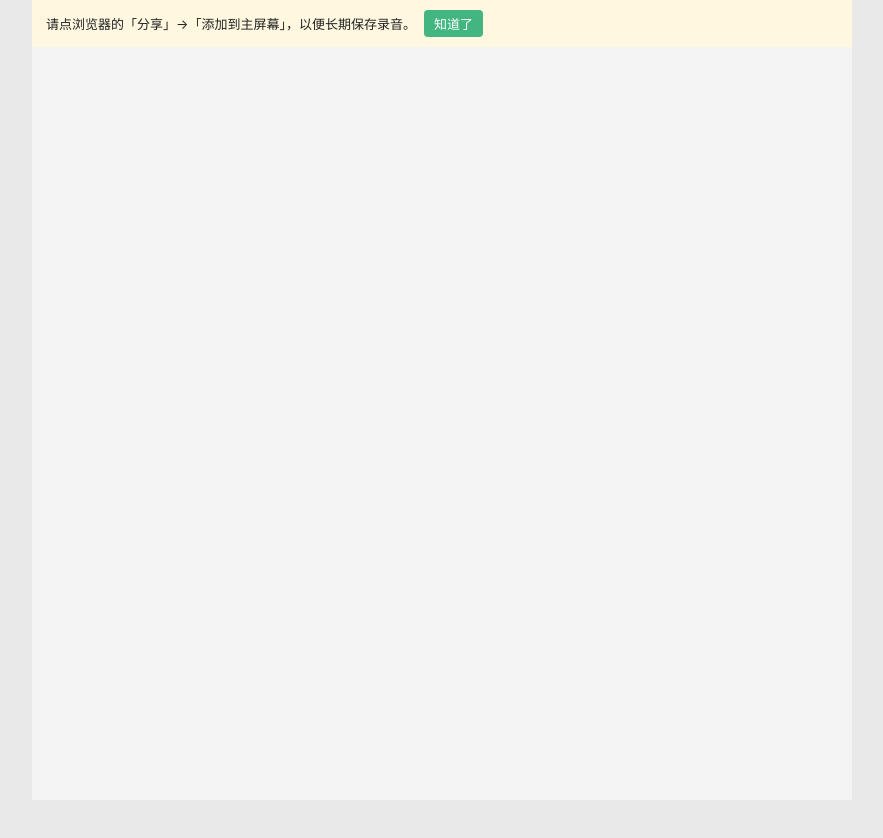
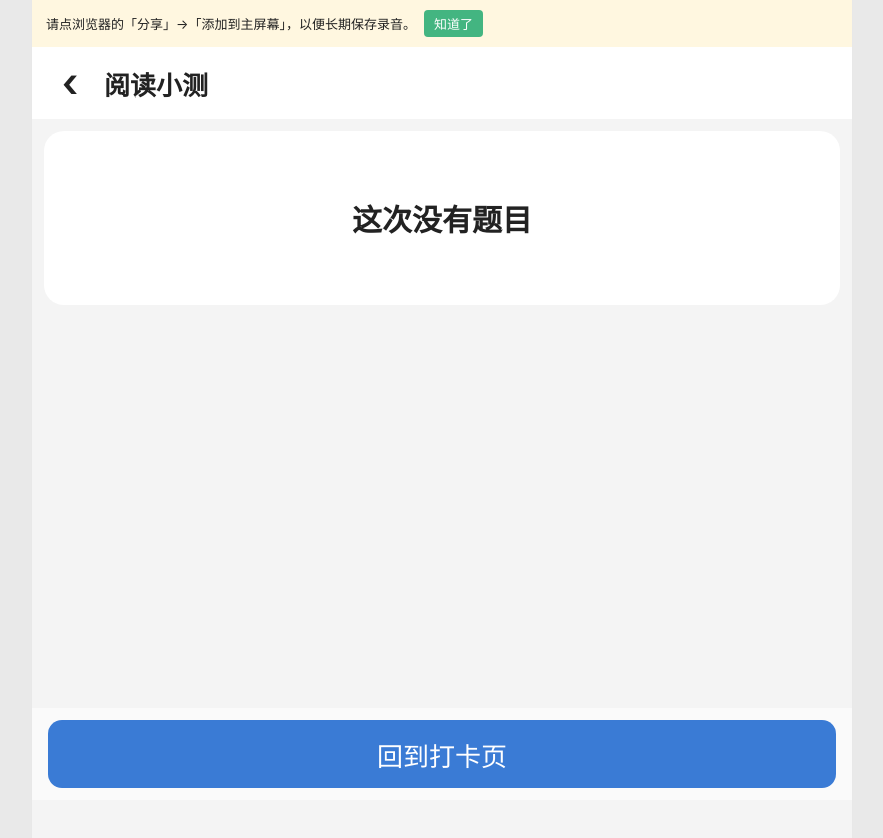
Before and after one commit to amither/reading, a Vue app: page /#/task/1/quiz/1 in a window 1280 px wide. Shown: the top 838 px of the page, without its empty margins (198-1081 px from the left). Before the commit the page ends 800 px from the top, so only its background shows below. Built offline with nearby package versions, Linux system fonts and the light colour scheme.

Commit message:
feat(quiz): quiz page, route and result summary on check-in record
Co-Authored-By: Claude Sonnet 5.5 <noreply@anthropic.com>

```diff
--- a/src/router.ts
+++ b/src/router.ts
@@ -9,5 +9,6 @@ export const router = createRouter({
     { path: '/task/:id/record', component: () => import('./views/Record.vue') },
     { path: '/task/:id/checkin/:date', component: () => import('./views/CheckinRecord.vue') },
     { path: '/task/:id/rank', component: () => import('./views/Leaderboard.vue') },
+    { path: '/task/:id/quiz/:date', component: () => import('./views/Quiz.vue') },
   ],
 })
--- a/src/views/CheckinRecord.vue
+++ b/src/views/CheckinRecord.vue
@@ -6,6 +6,7 @@ import { streakDays } from '../core/checkin'
 import { getAudio } from '../storage/repo'
 import Avatar from '../components/Avatar.vue'
 import AudioPlayer from '../components/AudioPlayer.vue'
+import { quizScore } from '../core/quiz'
 import type { TaskId } from '../types'
 
 const route = useRoute()
@@ -17,6 +18,7 @@ const blob = ref<Blob | null>(null)
 const streak = computed(() => streakDays(state.checkins, taskId, state.today))
 const name = computed(() => state.settings.name || '我')
 const klass = computed(() => state.settings.grade + state.settings.className)
+const score = computed(() => quizScore(checkin.value?.quiz))
 const when = computed(() => {
   if (!checkin.value) return ''
   const d = new Date(checkin.value.submittedAt)
@@ -47,6 +49,10 @@ onMounted(async () => {
         <AudioPlayer v-if="blob" :blob="blob" :duration-sec="checkin.durationSec" />
         <p v-else class="muted">录音不存在或已丢失</p>
       </div>
+      <div v-if="checkin.quiz" class="quiz-sum">
+        <span>阅读小测：答对 {{ score.right }}/{{ score.total }}<template v-if="score.answered < score.total">（还有 {{ score.total - score.answered }} 题没答）</template></span>
+        <router-link :to="`/task/${taskId}/quiz/${date}`">{{ score.answered < score.total ? '去答题' : '再看看' }}</router-link>
+      </div>
     </div>
     <div v-else class="card muted">没有这天的打卡记录</div>
     <div class="bottom-bar"><div class="end">{{ date < state.today ? '已过打卡日期' : '今日已打卡' }}</div></div>
@@ -60,5 +66,7 @@ onMounted(async () => {
 .streak { color: #43c7a8; font-size: 15px; }
 .time { text-align: right; }
 .audio { margin: 16px 0 0 64px; }
+.quiz-sum { display: flex; justify-content: space-between; align-items: center; gap: 12px; margin: 16px 0 0 64px; padding: 12px 14px; border-radius: 12px; background: #fff8e6; font-size: 17px; }
+.quiz-sum a { color: #3a7bd5; text-decoration: none; font-weight: 600; white-space: nowrap; }
 .end { text-align: center; color: #bbb; font-size: 20px; padding: 10px; }
 </style>
--- /dev/null
+++ b/src/views/Quiz.vue
@@ -0,0 +1,110 @@
+<script setup lang="ts">
+import { computed, ref, watch } from 'vue'
+import { useRoute, useRouter } from 'vue-router'
+import { answerQuiz, jobKey, state } from '../store'
+import { quizScore } from '../core/quiz'
+import type { TaskId } from '../types'
+
+const route = useRoute()
+const router = useRouter()
+const taskId = route.params.id as TaskId
+const date = route.params.date as string
+const LABELS = ['A', 'B', 'C']
+
+const checkin = computed(() => state.checkins.find((c) => c.taskId === taskId && c.date === date))
+const quiz = computed(() => checkin.value?.quiz)
+const running = computed(() => state.quizJobs[jobKey(taskId, date)] === 'running')
+const score = computed(() => quizScore(quiz.value))
+const cur = ref(0)
+
+// 题目到达（或进入页面时已有题目）时，定位到第一道没答的题；全答完则直接看结果
+watch(
+  quiz,
+  (q, old) => {
+    if (q && !old) {
+      const first = q.picks.findIndex((p) => p === null)
+      cur.value = first === -1 ? q.questions.length : first
+    }
+  },
+  { immediate: true },
+)
+
+const total = computed(() => quiz.value?.questions.length ?? 0)
+const question = computed(() => (quiz.value && cur.value < total.value ? quiz.value.questions[cur.value] : null))
+const pick = computed(() => quiz.value?.picks[cur.value] ?? null)
+
+function choose(i: number) {
+  if (pick.value === null) void answerQuiz(taskId, date, cur.value, i)
+}
+function next() {
+  cur.value += 1
+}
+function leave() {
+  router.replace(`/task/${taskId}`)
+}
+</script>
+
+<template>
+  <div class="page">
+    <div class="top"><button class="back" @click="leave">‹</button><span>阅读小测</span></div>
+
+    <div v-if="question" class="card">
+      <div class="progress muted">第 {{ cur + 1 }} / {{ total }} 题</div>
+      <h2 class="qtext">{{ question.q }}</h2>
+      <button
+        v-for="(o, i) in question.options"
+        :key="i"
+        class="opt"
+        :class="{ right: pick !== null && i === question.answer, wrong: pick !== null && i === pick && pick !== question.answer }"
+        :disabled="pick !== null"
+        @click="choose(i)"
+      >
+        <b>{{ LABELS[i] }}</b><span>{{ o }}</span>
+      </button>
+      <div v-if="pick !== null" class="feedback" :class="pick === question.answer ? 'ok' : 'no'">
+        <div class="verdict">{{ pick === question.answer ? '答对啦！🎉' : '再想想～' }}</div>
+        <div v-if="question.explain">{{ question.explain }}</div>
+      </div>
+    </div>
+
+    <div v-else-if="quiz" class="card center">
+      <div class="big">🌟</div>
+      <h2>答对 {{ score.right }}/{{ score.total }}</h2>
+    </div>
+
+    <div v-else-if="running" class="card center">
+      <div class="big spin">⭐</div>
+      <h2>正在出题…</h2>
+      <p class="muted">读得真棒！老师在想问题呢</p>
+    </div>
+
+    <div v-else class="card center">
+      <h2>这次没有题目</h2>
+    </div>
+
+    <div class="bottom-bar">
+      <button v-if="question && pick !== null" class="btn green" @click="next">{{ cur + 1 < total ? '下一题' : '完成' }}</button>
+      <button v-else-if="!question" class="btn" @click="leave">{{ running ? '先不答题' : '回到打卡页' }}</button>
+    </div>
+  </div>
+</template>
+
+<style scoped>
+.card { margin: 12px; border-radius: 20px; }
+.center { text-align: center; padding: 40px 16px; }
+.big { font-size: 72px; }
+.spin { display: inline-block; animation: spin 1.6s linear infinite; }
+@keyframes spin { to { transform: rotate(360deg); } }
+.qtext { font-size: 26px; line-height: 1.5; margin: 8px 0 20px; }
+.opt { display: flex; align-items: center; gap: 14px; width: 100%; margin-bottom: 14px; padding: 16px 18px; min-height: 68px; border: 3px solid #d9e4f5; border-radius: 16px; background: #f6f9ff; font-size: 24px; text-align: left; color: #222; }
+.opt b { flex: none; width: 40px; height: 40px; line-height: 40px; text-align: center; border-radius: 50%; background: #3a7bd5; color: #fff; font-size: 22px; }
+.opt:disabled { opacity: 1; }
+.opt.right { border-color: #43B581; background: #e8f8f0; }
+.opt.right b { background: #43B581; }
+.opt.wrong { border-color: #e5534b; background: #fdeceb; }
+.opt.wrong b { background: #e5534b; }
+.feedback { margin-top: 8px; padding: 14px 16px; border-radius: 14px; font-size: 20px; line-height: 1.6; }
+.feedback.ok { background: #e8f8f0; }
+.feedback.no { background: #fff4e0; }
+.verdict { font-weight: 700; font-size: 24px; margin-bottom: 4px; }
+</style>
```
